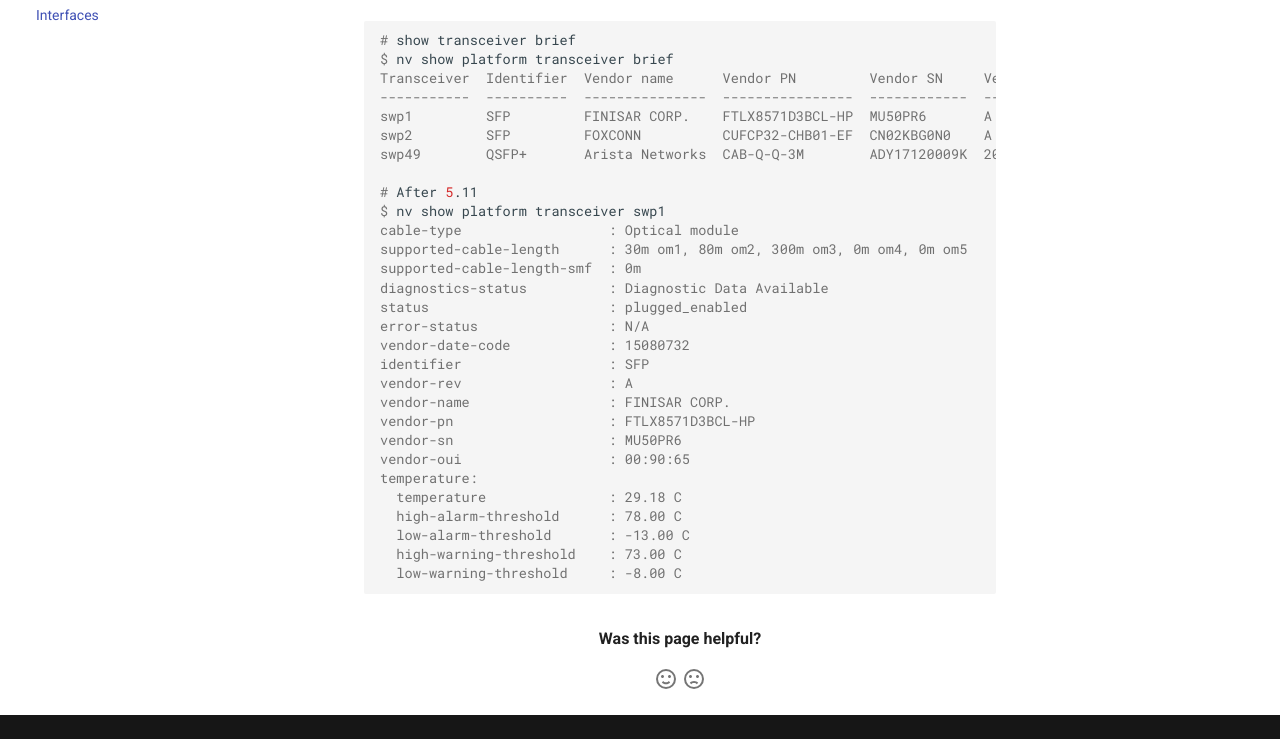
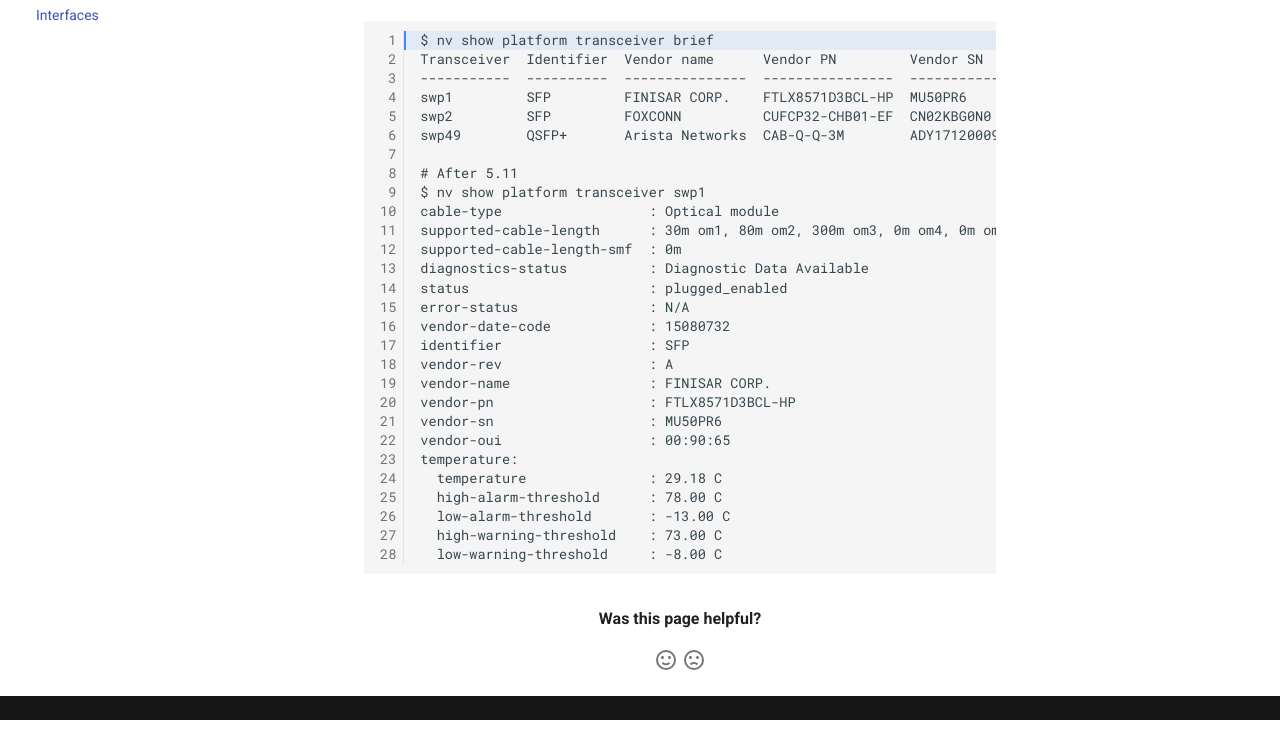
Before and after one commit to hjma29/hjma29.github.io, a plain HTML site: page nvidia-cumulus/interface/index.html in a window 1280 px wide. Shown: the part 159-898 px from the top of the page. Drawn offline with Linux system fonts and the light colour scheme; files that its build step writes are made by us from their sources.

Commit message:
deploy: hjma29/nvidia-cumulus@beb934650e27dddfd5726030e28fccbbba31ea47

```diff
--- a/nvidia-cumulus/interface/index.html
+++ b/nvidia-cumulus/interface/index.html
@@ -343,36 +343,62 @@
 
   <h1>Interfaces</h1>
 
-<div class="language-console highlight"><pre><span></span><code><span id="__span-0-1"><a id="__codelineno-0-1" name="__codelineno-0-1" href="#__codelineno-0-1"></a><span class="gp"># </span>show<span class="w"> </span>transceiver<span class="w"> </span>brief
-</span><span id="__span-0-2"><a id="__codelineno-0-2" name="__codelineno-0-2" href="#__codelineno-0-2"></a><span class="gp">$ </span>nv<span class="w"> </span>show<span class="w"> </span>platform<span class="w"> </span>transceiver<span class="w"> </span>brief<span class="w"> </span>
-</span><span id="__span-0-3"><a id="__codelineno-0-3" name="__codelineno-0-3" href="#__codelineno-0-3"></a><span class="go">Transceiver  Identifier  Vendor name      Vendor PN         Vendor SN     Vendor revision</span>
-</span><span id="__span-0-4"><a id="__codelineno-0-4" name="__codelineno-0-4" href="#__codelineno-0-4"></a><span class="go">-----------  ----------  ---------------  ----------------  ------------  ---------------</span>
-</span><span id="__span-0-5"><a id="__codelineno-0-5" name="__codelineno-0-5" href="#__codelineno-0-5"></a><span class="go">swp1         SFP         FINISAR CORP.    FTLX8571D3BCL-HP  MU50PR6       A        </span>
-</span><span id="__span-0-6"><a id="__codelineno-0-6" name="__codelineno-0-6" href="#__codelineno-0-6"></a><span class="go">swp2         SFP         FOXCONN          CUFCP32-CHB01-EF  CN02KBG0N0    A        </span>
-</span><span id="__span-0-7"><a id="__codelineno-0-7" name="__codelineno-0-7" href="#__codelineno-0-7"></a><span class="go">swp49        QSFP+       Arista Networks  CAB-Q-Q-3M        ADY17120009K  20   </span>
-</span><span id="__span-0-8"><a id="__codelineno-0-8" name="__codelineno-0-8" href="#__codelineno-0-8"></a>
-</span><span id="__span-0-9"><a id="__codelineno-0-9" name="__codelineno-0-9" href="#__codelineno-0-9"></a><span class="gp"># </span>After<span class="w"> </span><span class="m">5</span>.11
-</span><span id="__span-0-10"><a id="__codelineno-0-10" name="__codelineno-0-10" href="#__codelineno-0-10"></a><span class="gp">$ </span>nv<span class="w"> </span>show<span class="w"> </span>platform<span class="w"> </span>transceiver<span class="w"> </span>swp1
-</span><span id="__span-0-11"><a id="__codelineno-0-11" name="__codelineno-0-11" href="#__codelineno-0-11"></a><span class="go">cable-type                  : Optical module</span>
-</span><span id="__span-0-12"><a id="__codelineno-0-12" name="__codelineno-0-12" href="#__codelineno-0-12"></a><span class="go">supported-cable-length      : 30m om1, 80m om2, 300m om3, 0m om4, 0m om5</span>
-</span><span id="__span-0-13"><a id="__codelineno-0-13" name="__codelineno-0-13" href="#__codelineno-0-13"></a><span class="go">supported-cable-length-smf  : 0m</span>
-</span><span id="__span-0-14"><a id="__codelineno-0-14" name="__codelineno-0-14" href="#__codelineno-0-14"></a><span class="go">diagnostics-status          : Diagnostic Data Available</span>
-</span><span id="__span-0-15"><a id="__codelineno-0-15" name="__codelineno-0-15" href="#__codelineno-0-15"></a><span class="go">status                      : plugged_enabled</span>
-</span><span id="__span-0-16"><a id="__codelineno-0-16" name="__codelineno-0-16" href="#__codelineno-0-16"></a><span class="go">error-status                : N/A</span>
-</span><span id="__span-0-17"><a id="__codelineno-0-17" name="__codelineno-0-17" href="#__codelineno-0-17"></a><span class="go">vendor-date-code            : 15080732</span>
-</span><span id="__span-0-18"><a id="__codelineno-0-18" name="__codelineno-0-18" href="#__codelineno-0-18"></a><span class="go">identifier                  : SFP</span>
-</span><span id="__span-0-19"><a id="__codelineno-0-19" name="__codelineno-0-19" href="#__codelineno-0-19"></a><span class="go">vendor-rev                  : A</span>
-</span><span id="__span-0-20"><a id="__codelineno-0-20" name="__codelineno-0-20" href="#__codelineno-0-20"></a><span class="go">vendor-name                 : FINISAR CORP.</span>
-</span><span id="__span-0-21"><a id="__codelineno-0-21" name="__codelineno-0-21" href="#__codelineno-0-21"></a><span class="go">vendor-pn                   : FTLX8571D3BCL-HP</span>
-</span><span id="__span-0-22"><a id="__codelineno-0-22" name="__codelineno-0-22" href="#__codelineno-0-22"></a><span class="go">vendor-sn                   : MU50PR6</span>
-</span><span id="__span-0-23"><a id="__codelineno-0-23" name="__codelineno-0-23" href="#__codelineno-0-23"></a><span class="go">vendor-oui                  : 00:90:65</span>
-</span><span id="__span-0-24"><a id="__codelineno-0-24" name="__codelineno-0-24" href="#__codelineno-0-24"></a><span class="go">temperature:</span>
-</span><span id="__span-0-25"><a id="__codelineno-0-25" name="__codelineno-0-25" href="#__codelineno-0-25"></a><span class="go">  temperature               : 29.18 C</span>
-</span><span id="__span-0-26"><a id="__codelineno-0-26" name="__codelineno-0-26" href="#__codelineno-0-26"></a><span class="go">  high-alarm-threshold      : 78.00 C</span>
-</span><span id="__span-0-27"><a id="__codelineno-0-27" name="__codelineno-0-27" href="#__codelineno-0-27"></a><span class="go">  low-alarm-threshold       : -13.00 C</span>
-</span><span id="__span-0-28"><a id="__codelineno-0-28" name="__codelineno-0-28" href="#__codelineno-0-28"></a><span class="go">  high-warning-threshold    : 73.00 C</span>
-</span><span id="__span-0-29"><a id="__codelineno-0-29" name="__codelineno-0-29" href="#__codelineno-0-29"></a><span class="go">  low-warning-threshold     : -8.00 C</span>
-</span></code></pre></div>
+<div class="language-text highlight"><table class="highlighttable"><tbody><tr><td class="linenos"><div class="linenodiv"><pre><span></span><span class="normal"><a href="#__codelineno-0-1"> 1</a></span>
+<span class="normal"><a href="#__codelineno-0-2"> 2</a></span>
+<span class="normal"><a href="#__codelineno-0-3"> 3</a></span>
+<span class="normal"><a href="#__codelineno-0-4"> 4</a></span>
+<span class="normal"><a href="#__codelineno-0-5"> 5</a></span>
+<span class="normal"><a href="#__codelineno-0-6"> 6</a></span>
+<span class="normal"><a href="#__codelineno-0-7"> 7</a></span>
+<span class="normal"><a href="#__codelineno-0-8"> 8</a></span>
+<span class="normal"><a href="#__codelineno-0-9"> 9</a></span>
+<span class="normal"><a href="#__codelineno-0-10">10</a></span>
+<span class="normal"><a href="#__codelineno-0-11">11</a></span>
+<span class="normal"><a href="#__codelineno-0-12">12</a></span>
+<span class="normal"><a href="#__codelineno-0-13">13</a></span>
+<span class="normal"><a href="#__codelineno-0-14">14</a></span>
+<span class="normal"><a href="#__codelineno-0-15">15</a></span>
+<span class="normal"><a href="#__codelineno-0-16">16</a></span>
+<span class="normal"><a href="#__codelineno-0-17">17</a></span>
+<span class="normal"><a href="#__codelineno-0-18">18</a></span>
+<span class="normal"><a href="#__codelineno-0-19">19</a></span>
+<span class="normal"><a href="#__codelineno-0-20">20</a></span>
+<span class="normal"><a href="#__codelineno-0-21">21</a></span>
+<span class="normal"><a href="#__codelineno-0-22">22</a></span>
+<span class="normal"><a href="#__codelineno-0-23">23</a></span>
+<span class="normal"><a href="#__codelineno-0-24">24</a></span>
+<span class="normal"><a href="#__codelineno-0-25">25</a></span>
+<span class="normal"><a href="#__codelineno-0-26">26</a></span>
+<span class="normal"><a href="#__codelineno-0-27">27</a></span>
+<span class="normal"><a href="#__codelineno-0-28">28</a></span></pre></div></td><td class="code"><div><pre><span></span><code><span id="__span-0-1"><a id="__codelineno-0-1" name="__codelineno-0-1"></a><span class="hll">$ nv show platform transceiver brief
+</span></span><span id="__span-0-2"><a id="__codelineno-0-2" name="__codelineno-0-2"></a>Transceiver  Identifier  Vendor name      Vendor PN         Vendor SN     Vendor revision
+</span><span id="__span-0-3"><a id="__codelineno-0-3" name="__codelineno-0-3"></a>-----------  ----------  ---------------  ----------------  ------------  ---------------
+</span><span id="__span-0-4"><a id="__codelineno-0-4" name="__codelineno-0-4"></a>swp1         SFP         FINISAR CORP.    FTLX8571D3BCL-HP  MU50PR6       A
+</span><span id="__span-0-5"><a id="__codelineno-0-5" name="__codelineno-0-5"></a>swp2         SFP         FOXCONN          CUFCP32-CHB01-EF  CN02KBG0N0    A
+</span><span id="__span-0-6"><a id="__codelineno-0-6" name="__codelineno-0-6"></a>swp49        QSFP+       Arista Networks  CAB-Q-Q-3M        ADY17120009K  20
+</span><span id="__span-0-7"><a id="__codelineno-0-7" name="__codelineno-0-7"></a>
+</span><span id="__span-0-8"><a id="__codelineno-0-8" name="__codelineno-0-8"></a># After 5.11
+</span><span id="__span-0-9"><a id="__codelineno-0-9" name="__codelineno-0-9"></a>$ nv show platform transceiver swp1
+</span><span id="__span-0-10"><a id="__codelineno-0-10" name="__codelineno-0-10"></a>cable-type                  : Optical module
+</span><span id="__span-0-11"><a id="__codelineno-0-11" name="__codelineno-0-11"></a>supported-cable-length      : 30m om1, 80m om2, 300m om3, 0m om4, 0m om5
+</span><span id="__span-0-12"><a id="__codelineno-0-12" name="__codelineno-0-12"></a>supported-cable-length-smf  : 0m
+</span><span id="__span-0-13"><a id="__codelineno-0-13" name="__codelineno-0-13"></a>diagnostics-status          : Diagnostic Data Available
+</span><span id="__span-0-14"><a id="__codelineno-0-14" name="__codelineno-0-14"></a>status                      : plugged_enabled
+</span><span id="__span-0-15"><a id="__codelineno-0-15" name="__codelineno-0-15"></a>error-status                : N/A
+</span><span id="__span-0-16"><a id="__codelineno-0-16" name="__codelineno-0-16"></a>vendor-date-code            : 15080732
+</span><span id="__span-0-17"><a id="__codelineno-0-17" name="__codelineno-0-17"></a>identifier                  : SFP
+</span><span id="__span-0-18"><a id="__codelineno-0-18" name="__codelineno-0-18"></a>vendor-rev                  : A
+</span><span id="__span-0-19"><a id="__codelineno-0-19" name="__codelineno-0-19"></a>vendor-name                 : FINISAR CORP.
+</span><span id="__span-0-20"><a id="__codelineno-0-20" name="__codelineno-0-20"></a>vendor-pn                   : FTLX8571D3BCL-HP
+</span><span id="__span-0-21"><a id="__codelineno-0-21" name="__codelineno-0-21"></a>vendor-sn                   : MU50PR6
+</span><span id="__span-0-22"><a id="__codelineno-0-22" name="__codelineno-0-22"></a>vendor-oui                  : 00:90:65
+</span><span id="__span-0-23"><a id="__codelineno-0-23" name="__codelineno-0-23"></a>temperature:
+</span><span id="__span-0-24"><a id="__codelineno-0-24" name="__codelineno-0-24"></a>  temperature               : 29.18 C
+</span><span id="__span-0-25"><a id="__codelineno-0-25" name="__codelineno-0-25"></a>  high-alarm-threshold      : 78.00 C
+</span><span id="__span-0-26"><a id="__codelineno-0-26" name="__codelineno-0-26"></a>  low-alarm-threshold       : -13.00 C
+</span><span id="__span-0-27"><a id="__codelineno-0-27" name="__codelineno-0-27"></a>  high-warning-threshold    : 73.00 C
+</span><span id="__span-0-28"><a id="__codelineno-0-28" name="__codelineno-0-28"></a>  low-warning-threshold     : -8.00 C
+</span></code></pre></div></td></tr></tbody></table></div>
 
 
 
```
Also changed, not shown: nvidia-cumulus/search/search_index.json (+1 -1 lines).
